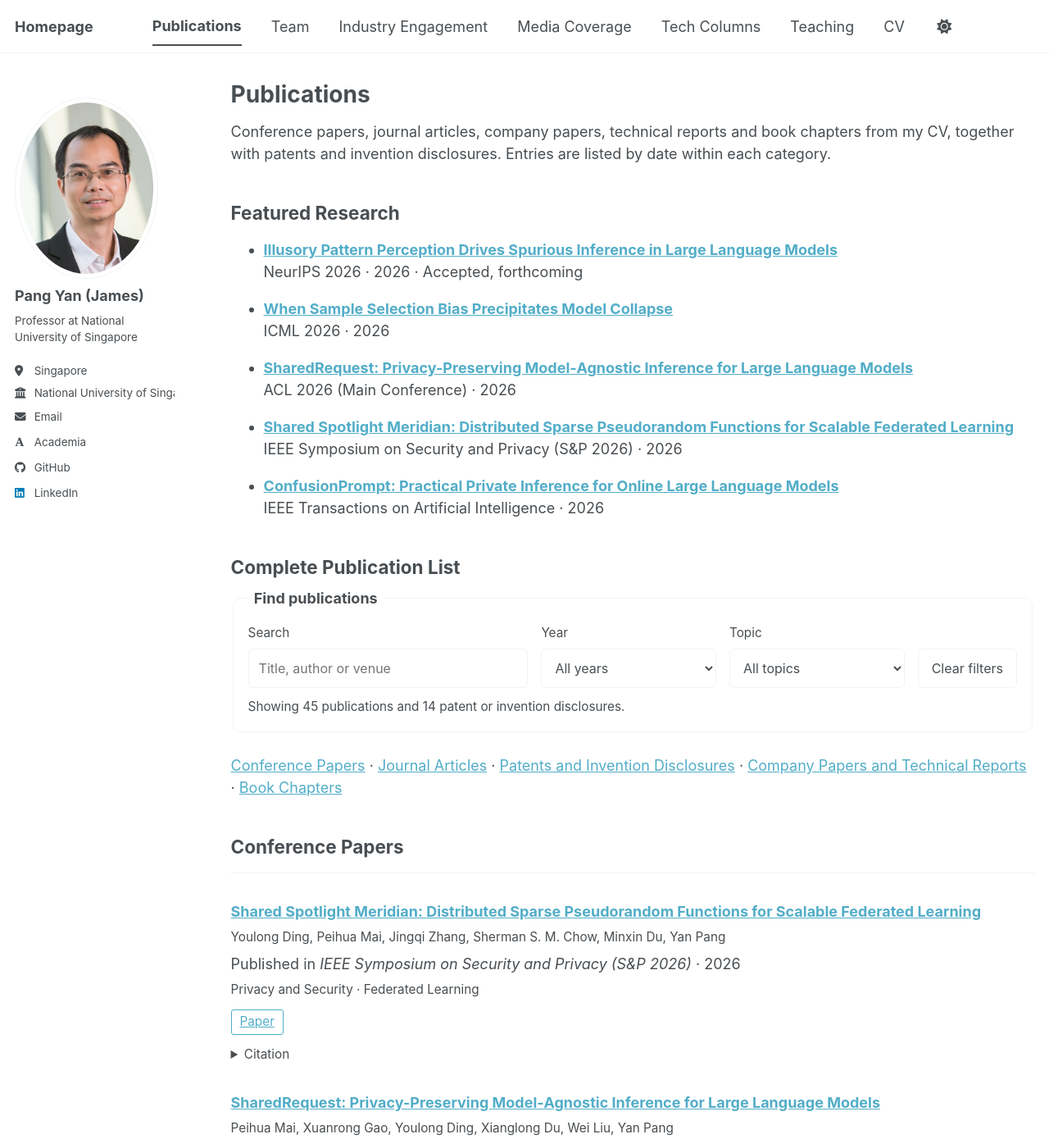
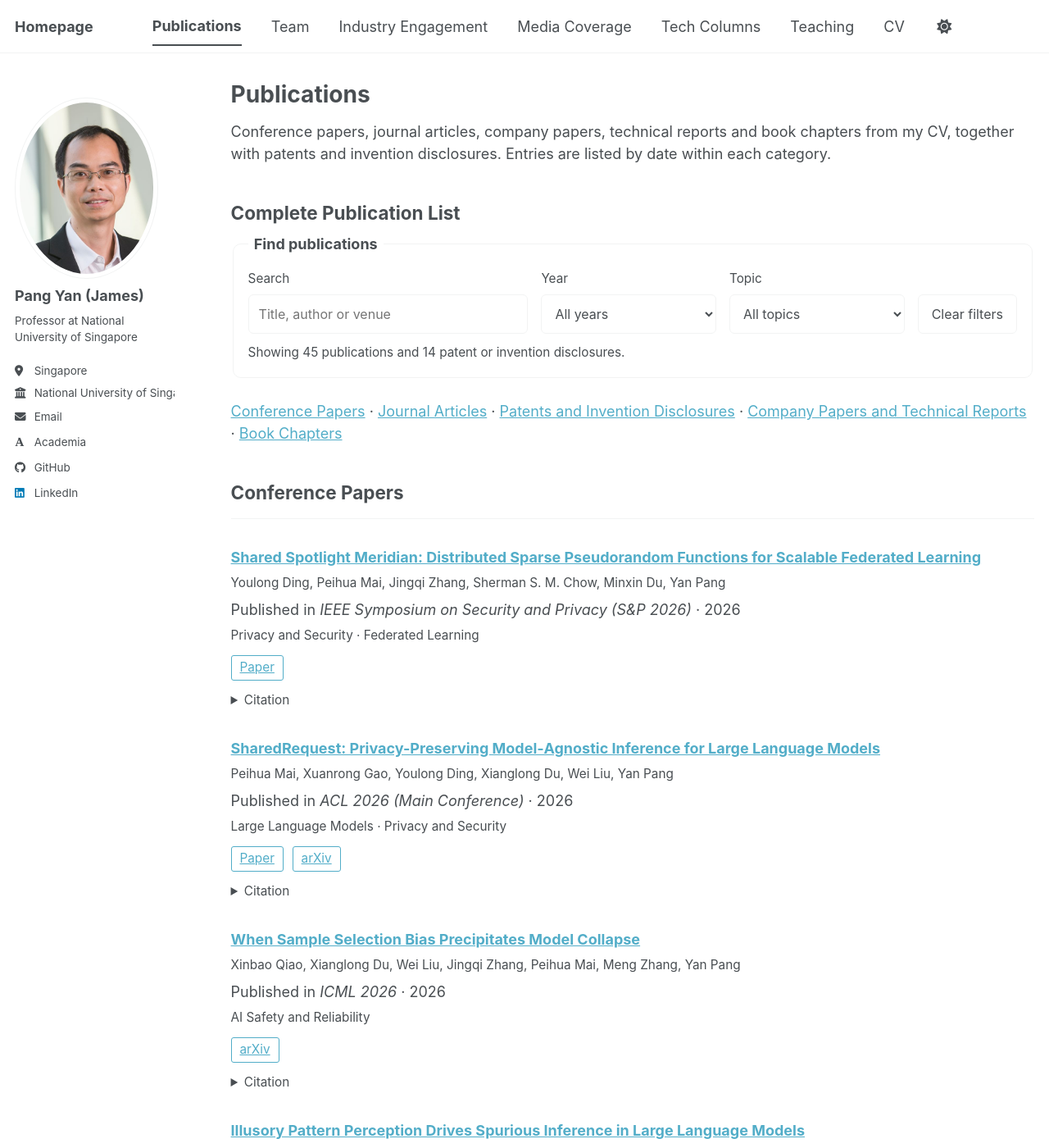
Before and after one commit to jamespangyan/jamespangyan.github.io, a Jekyll site: the page built from _pages/publications.html, in a window 1280 px wide and 1400 px high. Shown: the whole window at 82% size. Built offline with Jekyll 4.4.1, drawn with Linux system fonts in a browser that asks for light colours; some web fonts are replaced; a script bundle is joined from its source files by our own code; library files that are not in the unit come from our copies.

Commit message:
Remove featured research section from publications page

```diff
--- a/_data/featured_publications.json
+++ /dev/null
@@ -1,7 +0,0 @@
-[
-  "/publication/illusory-pattern-perception-drives-spurious-inference-in-large-language-models",
-  "/publication/when-sample-selection-bias-precipitates-model-collapse",
-  "/publication/sharedrequest-privacy-preserving-model-agnostic-inference-for-large-language-models",
-  "/publication/shared-spotlight-meridian-distributed-sparse-pseudorandom-functions-for-scalable-federated-learning",
-  "/publication/confusionprompt-practical-private-inference-for-online-large-language-models"
-]
--- a/_pages/publications.html
+++ b/_pages/publications.html
@@ -14,17 +14,6 @@ author_profile: true
 
 <p>Conference papers, journal articles, company papers, technical reports and book chapters from my CV, together with patents and invention disclosures. Entries are listed by date within each category.</p>
 {% assign publications_by_date = site.publications | sort: "date" | reverse %}
-<section aria-labelledby="featured-research">
-  <h2 id="featured-research">Featured Research</h2>
-  <ul class="featured-publications">
-    {% for featured_url in site.data.featured_publications %}
-      {% assign featured = site.publications | where: "permalink", featured_url | first %}
-      <li><a href="{{ featured.url | relative_url }}"><strong>{{ featured.title | escape }}</strong></a><br />
-      {{ featured.venue | escape }} &middot; {{ featured.date | date: "%Y" }}{% if featured.publication_status == 'accepted' %} &middot; Accepted, forthcoming{% endif %}</li>
-    {% endfor %}
-  </ul>
-</section>
-
 <h2 id="all-publications">Complete Publication List</h2>
 <div id="publication-explorer">
   <fieldset id="publication-filters" hidden>
--- a/assets/css/publication-explorer.css
+++ b/assets/css/publication-explorer.css
@@ -1,4 +1,3 @@
-.featured-publications li { margin-bottom: 1em; }
 #publication-explorer [hidden] { display: none !important; }
 #publication-filters { min-width: 0; padding: 1em; margin-bottom: 1.5em; border: 1px solid var(--global-border-color); border-radius: 10px; }
 #publication-filters legend { padding: 0 0.4em; font-weight: bold; }
```
